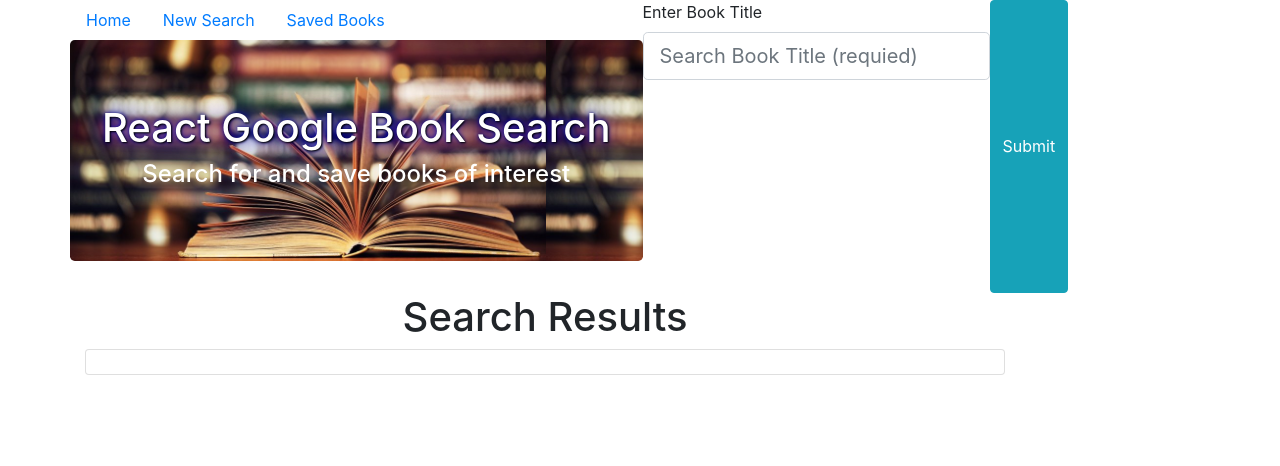
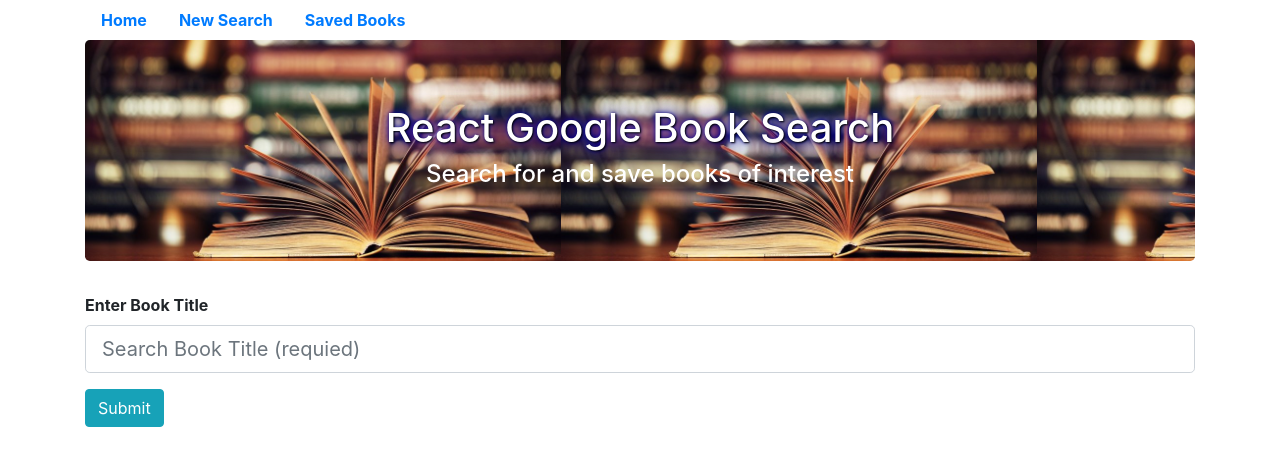
Before and after one commit to redbubble-ash/Google_Books_React, a React (Create React App) app: page / in a window 1280 px wide. Shown: the top 466 px of the page. Built offline with nearby package versions, Linux system fonts and the light colour scheme.

Commit message:
search result complete

```diff
--- a/src/components/BookSaveBtn/index.js
+++ b/src/components/BookSaveBtn/index.js
@@ -4,7 +4,9 @@
 
 function BookSaveBtn(props){
     return(
-    <Button as="input" type="submit" value="Save" {...props}/>
+    <Button variant="primary" type="submit" className="btn btn-info" {...props}>
+    Save
+    </Button>
 )
 }
 
--- a/src/components/Header/index.js
+++ b/src/components/Header/index.js
@@ -6,15 +6,15 @@
 function Header() {
     return(
         <div>
-        <Nav activeKey="/books" onSelect={selectedKey => alert(`selected ${selectedKey}`)}>
+        <Nav activeKey="/books" >
         <Nav.Item>
-            <Nav.Link href="/books">Home</Nav.Link>
+            <Nav.Link href="/books" style={{fontWeight: "bold"}}>Home</Nav.Link>
         </Nav.Item>
         <Nav.Item>
-            <Nav.Link eventKey="link-1">New Search</Nav.Link>
+            <Nav.Link href="/books" style={{fontWeight: "bold"}}>New Search</Nav.Link>
         </Nav.Item>
         <Nav.Item>
-            <Nav.Link eventKey="link-2">Saved Books</Nav.Link>
+            <Nav.Link eventKey="link-2" style={{fontWeight: "bold"}}>Saved Books</Nav.Link>
         </Nav.Item>
         </Nav>
         <Jumbotron style = {{backgroundImage: `url(${Image})`, backgroundSize: "contain"}}>
--- a/src/components/SearchForm/index.js
+++ b/src/components/SearchForm/index.js
@@ -6,7 +6,7 @@
     return(
             <Form>
             <Form.Group controlId="formBasicEmail">
-                <Form.Label>Enter Book Title</Form.Label>
+                <Form.Label style={{fontWeight: "bold"}}>Enter Book Title</Form.Label>
                 <Form.Control size="lg" type="text" placeholder="Search Book Title (requied)" {...props} />
             </Form.Group>
             </Form>
--- a/src/pages/Books.js
+++ b/src/pages/Books.js
@@ -11,10 +11,11 @@
 class Books extends Component {
     state = {
         title: "",
-        toResults: false,
+        ifResults: false,
         results: [],
         books: [],
-        target: ""
+        target: "",
+        message: "Simply search for books via the Google Books API"
 
     }
 
@@ -42,7 +43,7 @@
 
 
               this.setState({
-                toResults: true,
+                ifResults: true,
                 results: res.data.items
               });
             })
@@ -67,7 +68,7 @@
     render(){
         return(
             <div className="container">
-                <div className="row">
+                <div >
                     <Header/>
                     <SearchForm
                     name="title"
@@ -76,26 +77,28 @@
                     />
                     <SearchButton
                     onClick={this.handleFormSubmit}
+                    className="btn btn-info"
                     />
                 </div>
-                <div className="row">
+                <div >
                 <div className="col-10 col-centered card-content mb-4">
+              {this.state.ifResults ?(
+                <div>
                 <h1 className="heading-title mx-sm-3 mb-2 text-center">Search Results</h1>
                 <ListResult>
                     {this.state.results.map((book,index)=>(
                         <ListGroup.Item key={book.id}>
                             <div className="order-div">
                                 <a
-                                key={""+ index + book.id}
                                 href={book.volumeInfo.infoLink}
                                 target={this.state.target}
                                 >
                                 {book.volumeInfo.title}
                                 </a>
-                                <p>{book.volumeInfo.authors[0]} (AUTHOR)</p>
+                                <p>{book.volumeInfo.authors} (Author)</p>
                                 <p>
                                 <img align="left" style={{paddingRight:10}}
-                                    src={book.volumeInfo.imageLinks.smallThumbnail} alt="new"
+                                    src={book.volumeInfo.imageLinks.thumbnail} alt={book.volumeInfo.authors}
                                 />
                                     {book.volumeInfo.description}
                                 </p>
@@ -119,6 +122,14 @@
 
                     ))}
                 </ListResult>
+                </div>
+                ) :(
+                    <div>
+                    </div>
+
+
+                )
+                }
 
                 </div>
                 </div>
```
